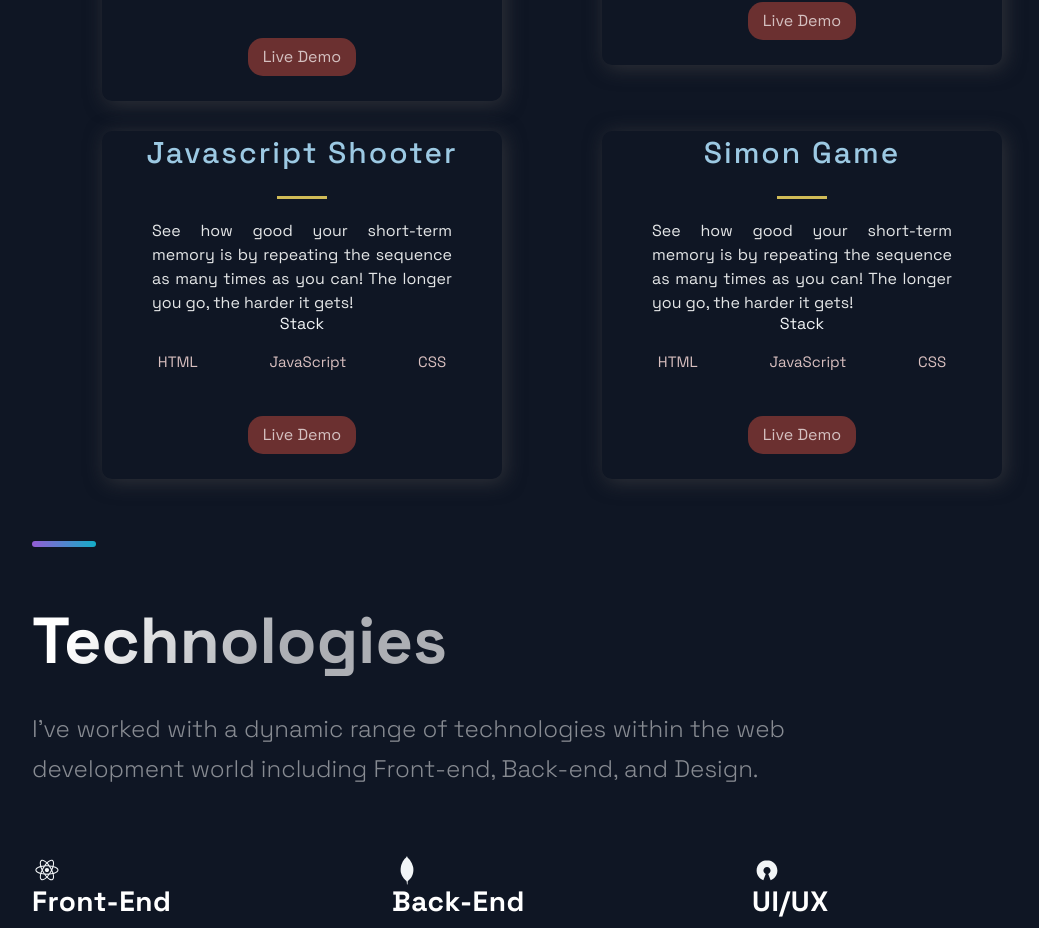
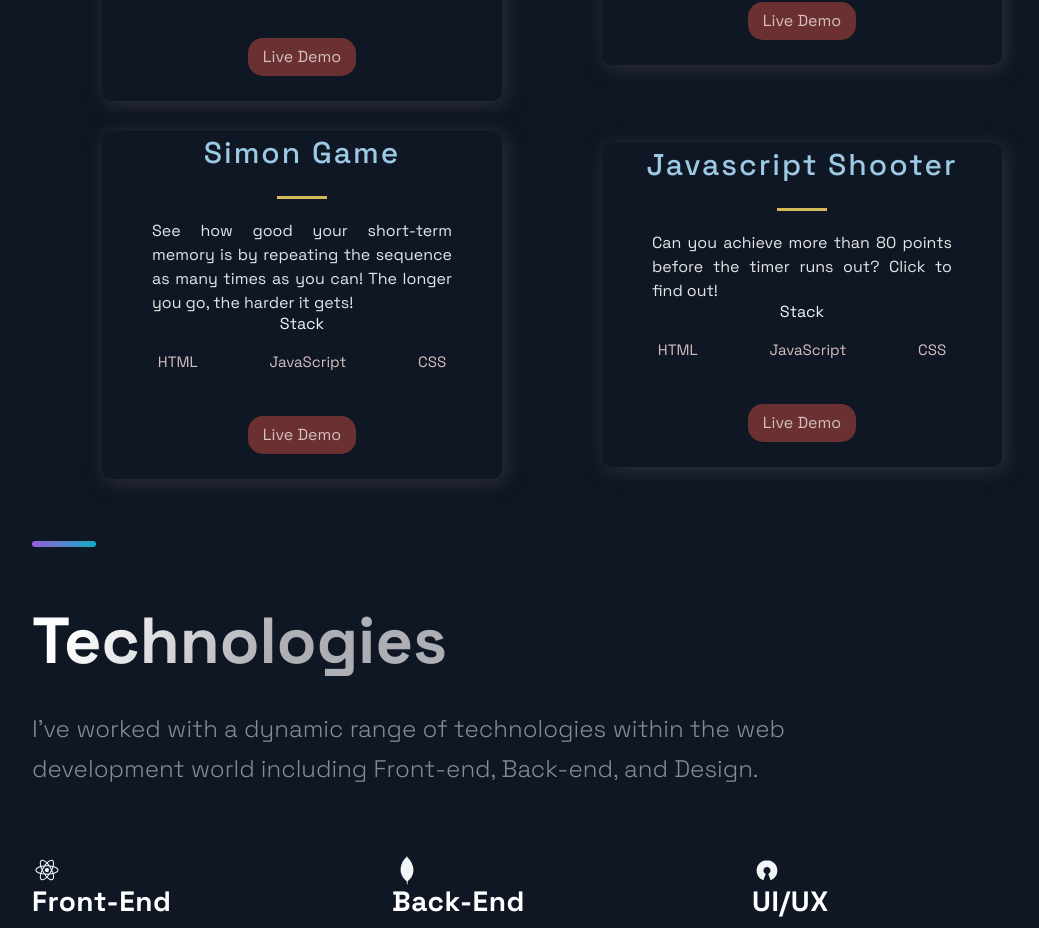
Before and after one commit to normanMatthew/dev, a Next.js app: page / in a window 1280 px wide. Shown: the part 1513-2441 px from the top of the page, without its empty margins (88-1127 px from the left). Built offline with nearby package versions, Linux system fonts and the light colour scheme.

Commit message:
adjustments to simon game/js shooter

```diff
--- a/src/constants/constants.js
+++ b/src/constants/constants.js
@@ -36,7 +36,7 @@ export const projects = [
     id: 3,
   },
   {
-    title: 'Javascript Shooter',
+    title: 'Simon Game',
     description: "See how good your short-term memory is by repeating the sequence as many times as you can! The longer you go, the harder it gets!",
     image: 'https://external-content.duckduckgo.com/iu/?u=https%3A%2F%2Ftse1.mm.bing.net%2Fth%3Fid%3DOIP.1ZYQ9DBvzp1K4yL8gcWtkAAAAA%26pid%3DApi&f=1&ipt=6510d5b81aafaf673cf3d8e2ebbef1be8795b1b9fdeb2cacd3243a32f6bb7c35&ipo=images',
     tags: ['HTML', 'JavaScript', 'CSS'],
@@ -45,8 +45,8 @@ export const projects = [
     id: 4,
   },
   {
-    title: 'Simon Game',
-    description: "See how good your short-term memory is by repeating the sequence as many times as you can! The longer you go, the harder it gets!",
+    title: 'Javascript Shooter',
+    description: "Can you achieve more than 80 points before the timer runs out? Click to find out!",
     image: 'https://external-content.duckduckgo.com/iu/?u=https%3A%2F%2Ftse1.mm.bing.net%2Fth%3Fid%3DOIP.1ZYQ9DBvzp1K4yL8gcWtkAAAAA%26pid%3DApi&f=1&ipt=6510d5b81aafaf673cf3d8e2ebbef1be8795b1b9fdeb2cacd3243a32f6bb7c35&ipo=images',
     tags: ['HTML', 'JavaScript', 'CSS'],
     source: 'https://github.com/psychologyandfreedom/simon-game',
```
